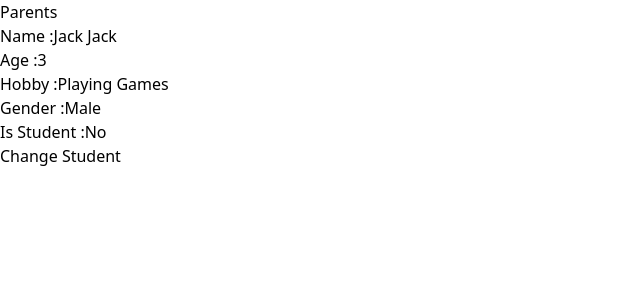
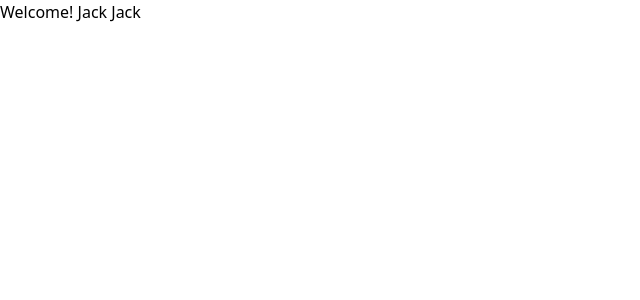
Before and after one commit to PurpleRain9/React, a React (Vite) app: page / in a window 1280 px wide. Shown: the top 300 px of the page, without its empty margins (0-640 px from the left). Built offline with nearby package versions, Linux system fonts and the light colour scheme.

Commit message:
PropTypes , defaultProps and Conditional Rundering

```diff
--- a/src/App.jsx
+++ b/src/App.jsx
@@ -6,15 +6,16 @@ import Navbar from './Navbar';
 import './index.css';
 import Footer from './Footer';
 import Food from './Food';
-import Card from './Card';
+import Card from './Components/Card';
 import Parents from './Props/Parents';
+import UserGreeting from './ConditionalRundering/UserGreeting';
 
 export default function App() {
   return (
 
 
     <>
-      <Parents />
+      <UserGreeting />
     </>
 
 
--- /dev/null
+++ b/src/ConditionalRundering/ConditionalChilds/ConditionalChilds.jsx
@@ -0,0 +1,30 @@
+import PropTypes from 'prop-types';
+
+function ConditionalChilds(props) {
+
+    const welcomeBack = <p className="text-center bg-green-400 text-xl uppercase font-bold text-white">Welcome! {props.name}</p>;
+    const loggedPropts = <p className="text-center bg-red-400 text-xl font-bold text-white uppercase">Please sign up!</p>;
+    return (
+        props.isLoggedIn ? welcomeBack : loggedPropts
+    );
+
+
+
+}
+
+ //***** different ways to define props; ******//
+
+ //  PorpsTypes in this component;
+ConditionalChilds.PropTypes = {
+    isLoggedIn: PropTypes.bool,
+    name: PropTypes.string,
+
+}
+// if props of isLoggedIn is not passed, it will take the default value of false;
+// if props of name is not passed, it will take the default value of 'Guest';
+// DefaultProps in this component;
+ConditionalChilds.defaultProps = {
+    isLoggedIn: false,
+    name: 'Guest',
+}
+export default ConditionalChilds;
--- /dev/null
+++ b/src/ConditionalRundering/UserGreeting.jsx
@@ -0,0 +1,19 @@
+// Conditional Rundering
+// If the condition is true, the first block will be rendered, if the condition is false, the second block will be rendered
+// allows you to control what get rendered in your application based on certain conditions (show , hide , or change components)
+
+import ConditionalChild from "./ConditionalChilds/ConditionalChilds.jsx";
+
+function UserGreeting () {
+
+
+    const isLoggedIn = true;
+    const name = 'Jack Jack';
+
+    return (
+        <>
+           <ConditionalChild isLoggedIn = {isLoggedIn} name = {name} />
+        </>
+    )
+}
+export default UserGreeting;
```
Also changed, not shown: src/Components/Card.jsx (renamed from src/Card.jsx).
